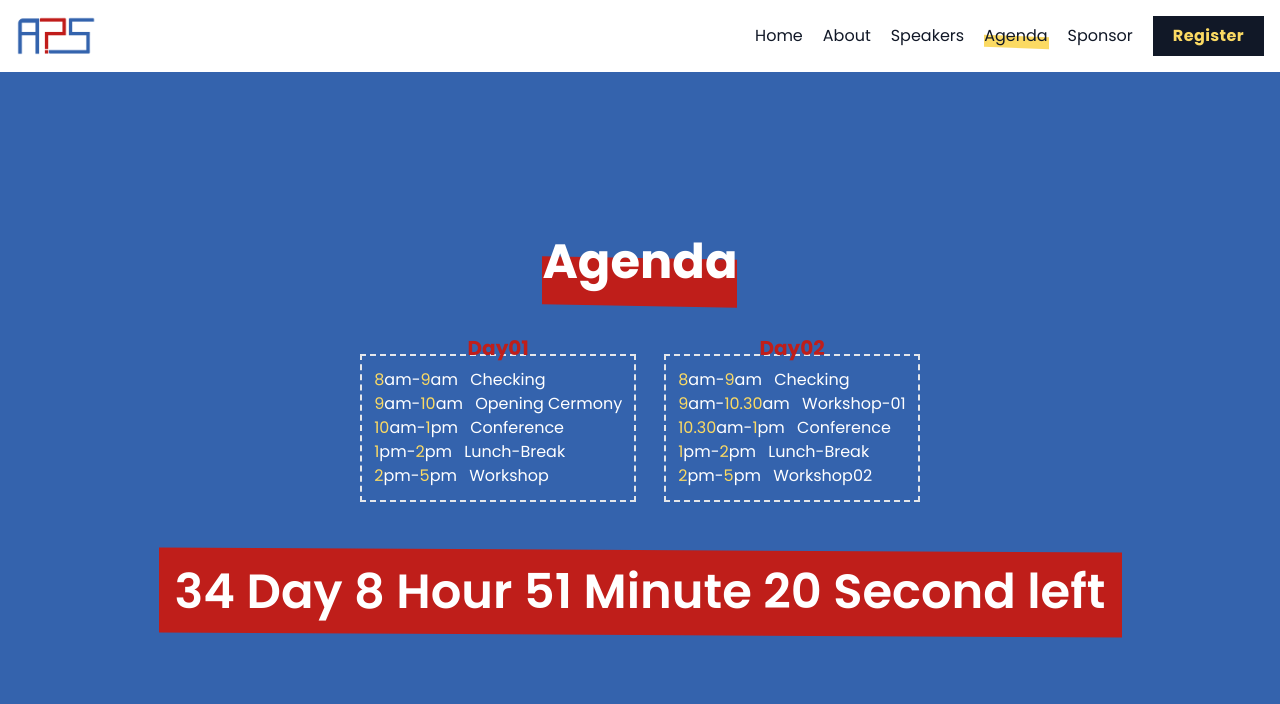
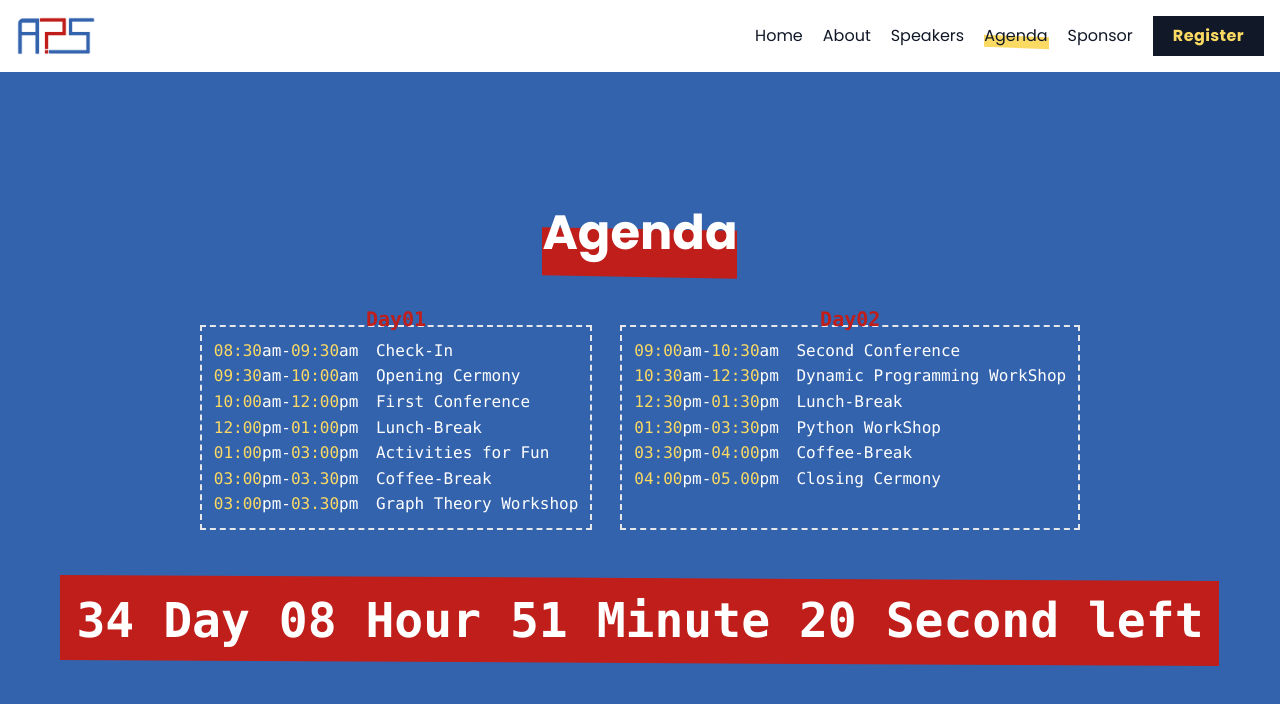
Before and after one commit to IslemMedjahdi/ESMS12-APS-website, a React (Create React App) app: page /agenda in a window 1280 px wide. Shown: the top 704 px of the page. Built offline with nearby package versions, Linux system fonts and the light colour scheme.

Commit message:
update agenda, adding hovers to nav bar, some optimazations like fixing width of some  elements

```diff
--- a/src/components/Agenda.js
+++ b/src/components/Agenda.js
@@ -8,46 +8,60 @@ const Agenda = () => {
           Agenda
         </h1>
       </div>
-      <div className="flex flex-col sm:flex-row sm:space-x-7">
+      <div className="flex flex-col font-mono sm:flex-row sm:space-x-7">
         <div className="mt-10">
           <p className="text-[#BF1E1A] text-xl 2xl:text-3xl translate-y-2 font-bold text-center">
             Day01
           </p>
-          <div className="border-2  border-dashed p-3 2xl:p-10 2xl:text-xl 2xl:space-y-1">
+          <div className="border-2 space-y-[0.1rem]  border-dashed p-3 2xl:p-10 2xl:text-xl 2xl:space-y-1">
             <p className="text-white">
               <span className="mr-2">
-                <span className="text-[#FBDA63]">8</span>am-
-                <span className="text-[#FBDA63]">9</span>am
+                <span className="text-[#FBDA63]">08:30</span>am-
+                <span className="text-[#FBDA63]">09:30</span>am
               </span>{" "}
-              Checking
+              Check-In
             </p>
             <p className="text-white">
               <span className="mr-2">
-                <span className="text-[#FBDA63]">9</span>am-
-                <span className="text-[#FBDA63]">10</span>am
+                <span className="text-[#FBDA63]">09:30</span>am-
+                <span className="text-[#FBDA63]">10:00</span>am
               </span>{" "}
               Opening Cermony
             </p>
             <p className="text-white">
               <span className="mr-2">
-                <span className="text-[#FBDA63]">10</span>am-
-                <span className="text-[#FBDA63]">1</span>pm
+                <span className="text-[#FBDA63]">10:00</span>am-
+                <span className="text-[#FBDA63]">12:00</span>pm
               </span>{" "}
-              Conference
+              First Conference
             </p>
             <p className="text-white">
               <span className="mr-2">
-                <span className="text-[#FBDA63]">1</span>pm-
-                <span className="text-[#FBDA63]">2</span>pm
+                <span className="text-[#FBDA63]">12:00</span>pm-
+                <span className="text-[#FBDA63]">01:00</span>pm
               </span>{" "}
               Lunch-Break
             </p>
             <p className="text-white">
               <span className="mr-2">
-                <span className="text-[#FBDA63]">2</span>pm-
-                <span className="text-[#FBDA63]">5</span>pm
+                <span className="text-[#FBDA63]">01:00</span>pm-
+                <span className="text-[#FBDA63]">03:00</span>pm
               </span>{" "}
-              Workshop
+              Activities for Fun
+            </p>
+            <p className="text-white">
+              <span className="mr-2">
+                <span className="text-[#FBDA63]">03:00</span>pm-
+                <span className="text-[#FBDA63]">03.30</span>pm
+              </span>{" "}
+              Coffee-Break
+            </p>
+            <p className="text-white">
+              <span className="mr-2">
+                <span className="text-[#FBDA63]">03:00</span>pm-
+                <span className="text-[#FBDA63]">03.30</span>pm
+              </span>{" "}
+              Graph Theory Workshop
             </p>
           </div>
         </div>
@@ -55,46 +69,56 @@ const Agenda = () => {
           <p className="text-[#BF1E1A] text-xl 2xl:text-3xl translate-y-2 font-bold text-center">
             Day02
           </p>
-          <div className="border-2 border-dashed p-3 2xl:p-10 2xl:text-xl 2xl:space-y-1">
+          <div className="border-2 space-y-[0.1rem]  border-dashed p-3 2xl:p-10 2xl:text-xl 2xl:space-y-1">
             <p className="text-white">
               <span className="mr-2">
-                <span className="text-[#FBDA63]">8</span>am-
-                <span className="text-[#FBDA63]">9</span>am
+                <span className="text-[#FBDA63]">09:00</span>am-
+                <span className="text-[#FBDA63]">10:30</span>am
               </span>{" "}
-              Checking
+              Second Conference
             </p>
             <p className="text-white">
               <span className="mr-2">
-                <span className="text-[#FBDA63]">9</span>am-
-                <span className="text-[#FBDA63]">10.30</span>am
+                <span className="text-[#FBDA63]">10:30</span>am-
+                <span className="text-[#FBDA63]">12:30</span>pm
               </span>{" "}
-              Workshop-01
+              Dynamic Programming WorkShop
             </p>
             <p className="text-white">
               <span className="mr-2">
-                <span className="text-[#FBDA63]">10.30</span>am-
-                <span className="text-[#FBDA63]">1</span>pm
-              </span>{" "}
-              Conference
-            </p>
-            <p className="text-white">
-              <span className="mr-2">
-                <span className="text-[#FBDA63]">1</span>pm-
-                <span className="text-[#FBDA63]">2</span>pm
+                <span className="text-[#FBDA63]">12:30</span>pm-
+                <span className="text-[#FBDA63]">01:30</span>pm
               </span>{" "}
               Lunch-Break
             </p>
             <p className="text-white">
               <span className="mr-2">
-                <span className="text-[#FBDA63]">2</span>pm-
-                <span className="text-[#FBDA63]">5</span>pm
+                <span className="text-[#FBDA63]">01:30</span>pm-
+                <span className="text-[#FBDA63]">03:30</span>pm
               </span>{" "}
-              Workshop02
+              Python WorkShop
+            </p>
+            <p className="text-white">
+              <span className="mr-2">
+                <span className="text-[#FBDA63]">03:30</span>pm-
+                <span className="text-[#FBDA63]">04:00</span>pm
+              </span>{" "}
+              Coffee-Break
+            </p>
+            <p className="text-white">
+              <span className="mr-2">
+                <span className="text-[#FBDA63]">04:00</span>pm-
+                <span className="text-[#FBDA63]">05.00</span>pm
+              </span>{" "}
+              Closing Cermony
+            </p>
+            <p className="block text-white">
+              &nbsp;
             </p>
           </div>
         </div>
       </div>
-    <Timer/>
+      <Timer />
     </div>
   );
 };
--- a/src/components/Header.js
+++ b/src/components/Header.js
@@ -11,11 +11,11 @@ const Header = () => {
       <nav className="flex items-center">
         <ul>
           <li className="hidden sm:flex text-center space-x-5 2xl:space-x-7">
-            <NavLink className={(navData) => navData.isActive ? "relative z-10 2xl:text-2xl ml-5 2xl:ml-7  before:w-[102%] before:-z-10 before:h-3 before:bg-[#FBDA63] before:absolute before:inset-0 before:top-3 before:skew-y-2"  : "ml-5 2xl:ml-7 2xl:text-2xl" } to="/">Home</NavLink>
-            <NavLink className={(navData) => navData.isActive ? "relative z-20 2xl:text-2xl  before:w-[102%] before:-z-10 before:h-3 before:bg-[#FBDA63] before:absolute before:inset-0 before:top-3 before:skew-y-2"  : "2xl:text-2xl" }  to="/about">About</NavLink>
-            <NavLink className={(navData) => navData.isActive ? "relative z-20 2xl:text-2xl  before:w-[102%] before:-z-10 before:h-3 before:bg-[#FBDA63] before:absolute before:inset-0 before:top-3 before:skew-y-2"  : "2xl:text-2xl" } to="/speakers">Speakers</NavLink>
-            <NavLink className={(navData) => navData.isActive ? "relative z-20 2xl:text-2xl  before:w-[102%] before:-z-10 before:h-3 before:bg-[#FBDA63] before:absolute before:inset-0 before:top-3 before:skew-y-2"  : "2xl:text-2xl" } to="/agenda">Agenda</NavLink>
-            <NavLink className={(navData) => navData.isActive ? "relative z-20 2xl:text-2xl mr-5 2xl:mr-7  before:w-[102%] before:-z-10 before:h-3 before:bg-[#FBDA63] before:absolute before:inset-0 before:top-3 before:skew-y-2"  : "mr-5 2xl:mr-7 2xl:text-2xl" } to="/sponsor">Sponsor</NavLink>
+            <NavLink className={(navData) => navData.isActive ? "relative z-20 2xl:text-2xl ml-5 2xl:ml-7  before:w-[102%] before:-z-10 before:h-3 before:bg-[#FBDA63] before:absolute before:inset-0 before:top-3 before:skew-y-2"  : "relative z-20 2xl:text-2xl before:-z-10 before:h-3 before:bg-[#FBDA63] before:absolute before:inset-0 before:top-3 before:skew-y-2 before:scale-x-0 hover:before:scale-x-105 before:transition before:origin-right before:duration-500" } to="/">Home</NavLink>
+            <NavLink className={(navData) => navData.isActive ? "relative z-20 2xl:text-2xl  before:w-[102%] before:-z-10 before:h-3 before:bg-[#FBDA63] before:absolute before:inset-0 before:top-3 before:skew-y-2"  : "relative z-20 2xl:text-2xl before:-z-10 before:h-3 before:bg-[#FBDA63] before:absolute before:inset-0 before:top-3 before:skew-y-2 before:scale-x-0 hover:before:scale-x-105 before:transition before:origin-right before:duration-500" }  to="/about">About</NavLink>
+            <NavLink className={(navData) => navData.isActive ? "relative z-20 2xl:text-2xl  before:w-[102%] before:-z-10 before:h-3 before:bg-[#FBDA63] before:absolute before:inset-0 before:top-3 before:skew-y-2"  : "relative z-20 2xl:text-2xl before:-z-10 before:h-3 before:bg-[#FBDA63] before:absolute before:inset-0 before:top-3 before:skew-y-2 before:scale-x-0 hover:before:scale-x-105 before:transition before:origin-right before:duration-500" } to="/speakers">Speakers</NavLink>
+            <NavLink className={(navData) => navData.isActive ? "relative z-20 2xl:text-2xl  before:w-[102%] before:-z-10 before:h-3 before:bg-[#FBDA63] before:absolute before:inset-0 before:top-3 before:skew-y-2"  : "relative z-20 2xl:text-2xl before:-z-10 before:h-3 before:bg-[#FBDA63] before:absolute before:inset-0 before:top-3 before:skew-y-2 before:scale-x-0 hover:before:scale-x-105 before:transition before:origin-right before:duration-500" }to="/agenda">Agenda</NavLink>
+            <NavLink className={(navData) => navData.isActive ? "relative z-20 2xl:text-2xl mr-5 2xl:mr-7  before:w-[102%] before:-z-10 before:h-3 before:bg-[#FBDA63] before:absolute before:inset-0 before:top-3 before:skew-y-2"  : "relative z-20 2xl:text-2xl before:-z-10 before:h-3 before:bg-[#FBDA63] before:absolute before:inset-0 before:top-3 before:skew-y-2 before:scale-x-0 hover:before:scale-x-105 before:transition before:origin-right before:duration-500" } to="/sponsor">Sponsor</NavLink>
           </li>
         </ul>
         <a href="https://form-aps-register.netlify.app/" target="_blank" rel="noreferrer" className="bg-gray-900 text-[#FBDA63] font-bold px-5 2xl:px-7 2xl:text-2xl py-2 2xl:py-4 ml-5 tracking-wide hover:bg-gray-600 active:scale-95 transition">Register</a>
--- a/src/components/Speakers.js
+++ b/src/components/Speakers.js
@@ -60,17 +60,17 @@ const Speakers = () => {
             d="M15 19l-7-7 7-7"
           />
         </svg>
-        <div className="flex flex-col sm:flex-row mt-7 space-y-8 items-center space-x-0 sm:space-x-36">
+        <div className="flex flex-col sm:flex-row mt-7 space-y-8 items-center space-x-0 sm:space-x-16 md:space-x-36">
           <img
             className="w-56 h-56 2xl:w-72 2xl:h-72 outline-2 outline outline-white outline-offset-4  object-cover"
             alt={speakers[speaker].name}
             src={speakers[speaker].image}
           />
           <div className="flex flex-col items-center text-center text-4xl 2xl:text-6xl space-y-3">
-            <p className="text-[#FBDA63] font-bold ">
+            <p className="text-[#FBDA63] font-bold sm:max-w-xs">
               {speakers[speaker].name}
             </p>
-            <p className="text-white font-bold">{speakers[speaker].job}</p>
+            <p className="text-white font-bold sm:max-w-xs">{speakers[speaker].job}</p>
           </div>
         </div>
         <svg
--- a/src/components/Timer.js
+++ b/src/components/Timer.js
@@ -14,12 +14,12 @@ const Timer = () => {
     onExpire: () => setEnd(true),
   });
   return (
-    <div className="inline mt-12 2xl:mt-24 z-10 relative before:-z-10 before:absolute before:inset-0 before:top-0 before:w-full before:h-full before:bg-[#BF1E1A] before:skew-y-[0.3deg]">
+    <div className="inline font-mono mt-12 2xl:mt-24 z-10 relative before:-z-10 before:absolute before:inset-0 before:top-0 before:w-full before:h-full before:bg-[#BF1E1A] before:skew-y-[0.3deg]">
       <h1 className="text-white leading-[1.1] p-4 2xl:p-5 text-center text-5xl 2xl:text-6xl font-semibold">
           {!end ?
           <>
-            <span>{days} </span>Day <span>{hours} </span> Hour{" "}
-            <span>{minutes}</span> Minute <span>{seconds}</span> Second left
+            <span>{days > 9 ? days: `0${days}`} </span>Day <span>{hours > 9 ? hours: `0${hours}`} </span> Hour{" "}
+            <span>{minutes > 9 ? minutes: `0${minutes}`}</span> Minute <span>{seconds > 9 ? seconds: `0${seconds}`}</span> Second left
         </> :
         <>The Event is occurring now.</>
         }
```
